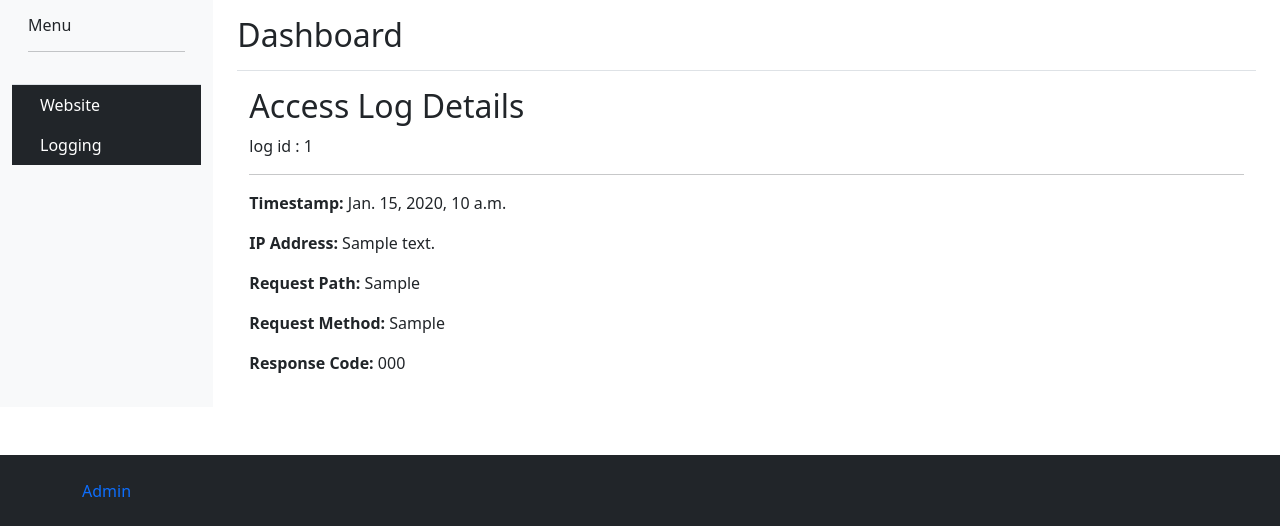
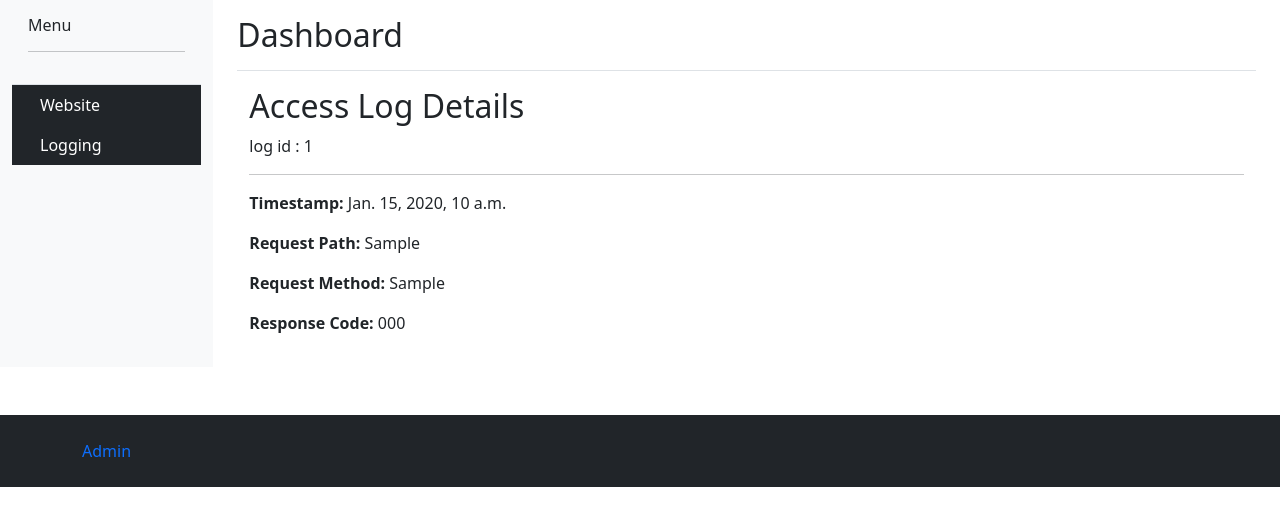
Before and after one commit to leoBitto/DjangoForge, a Django app: template src/gold_bi/templates/gold_bi/log_detail.html in a window 1280 px wide. Shown: the part 56-582 px from the top of the page. Run offline with Django 4.2, Linux system fonts and the light colour scheme; the template is opened without the code that fills it: most values are stand-ins (such as "Sample title", 1, 10 or a date in 2020); some libraries are stand-ins or nearby versions.

Commit message:
removed ip address in log detail, not necessary anymore

```diff
--- a/src/gold_bi/templates/gold_bi/log_detail.html
+++ b/src/gold_bi/templates/gold_bi/log_detail.html
@@ -15,7 +15,6 @@
             <p> log id : {{ log.id }}</p>
             <hr>
             <p><strong>Timestamp:</strong> {{ log.timestamp }}</p>
-            <p><strong>IP Address:</strong> {{ log.ip_address }}</p>
             <p><strong>Request Path:</strong> {{ log.request_path }}</p>
             <p><strong>Request Method:</strong> {{ log.request_method }}</p>
             <p><strong>Response Code:</strong> {{ log.response_code }}</p>
```
